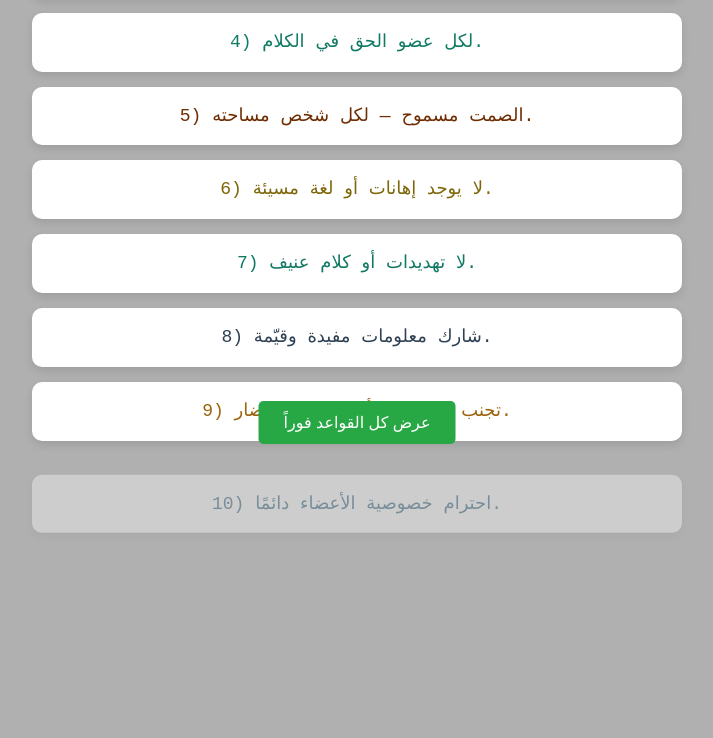
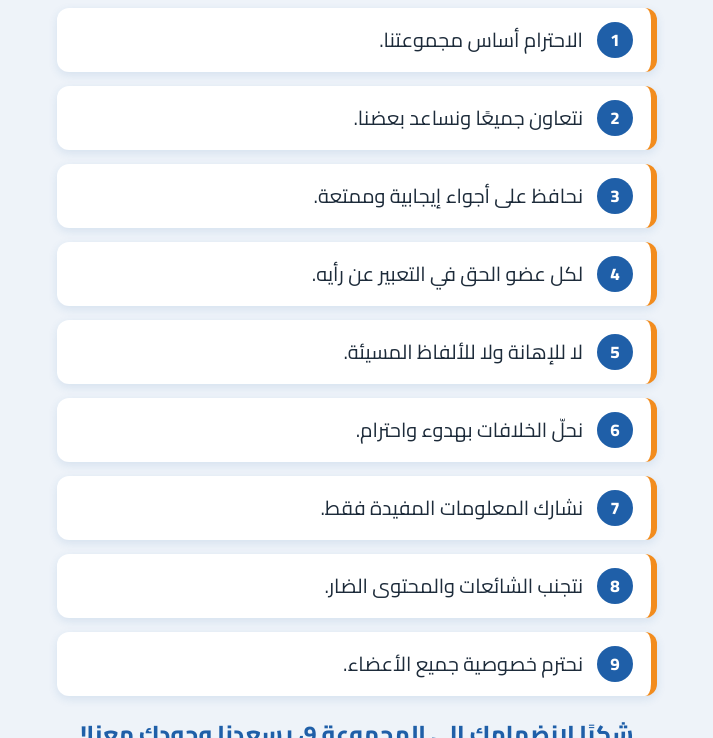
Before and after one commit to rafiktifouti-creator/rules-for-group-14, a plain HTML site: page index.html in a window 1280 px wide. Shown: the part 336-1074 px from the top of the page, without its empty margins (283-996 px from the left). Before the commit the page ends 965 px from the top, so only its background shows below. Drawn offline with Linux system fonts and the light colour scheme.

Commit message:
Add files via upload

```diff
--- a/index.html
+++ b/index.html
@@ -1,156 +1,220 @@
 <!DOCTYPE html>
-<html lang="ar">
+<html lang="ar" dir="rtl">
 <head>
     <meta charset="UTF-8">
-    <link rel="icon" href="Img.jpg.webp">
     <meta name="viewport" content="width=device-width, initial-scale=1.0">
-    <title>group 14 — القواعد بيننا</title>
+    <title>المجموعة 9 — قواعدنا</title>
+    <link rel="icon" href="logo2.jpg">
+    <link rel="preconnect" href="https://fonts.googleapis.com">
+    <link rel="preconnect" href="https://fonts.gstatic.com" crossorigin>
+    <link href="https://fonts.googleapis.com/css2?family=Cairo:wght@400;600;800&display=swap" rel="stylesheet">
     <style>
+        :root {
+            --bg: #eef3f9;
+            --card: #ffffff;
+            --ink: #1d2b3a;
+            --muted: #5b6b7c;
+            --blue: #1f5fa8;
+            --orange: #f28c1e;
+            --shadow: 0 3px 10px rgba(31, 95, 168, 0.12);
+        }
+
+        * { box-sizing: border-box; }
+
         body {
-            font-family: monospace;
-            background-color: #b0b0b0;
-            color: #333;
+            font-family: "Cairo", "Segoe UI", Tahoma, Arial, sans-serif;
+            background: var(--bg);
+            color: var(--ink);
             margin: 0;
-            padding: 20px 0;
+            padding: 32px 16px 50px;
             text-align: center;
         }
 
+        .logo {
+            width: clamp(110px, 28vw, 160px);
+            height: auto;
+            display: block;
+            margin: 0 auto 8px;
+            mix-blend-mode: multiply;
+        }
+
         h1 {
-            color: #c00;
-            /* العنوان الأحمر */
-            margin-bottom: 30px;
+            color: var(--blue);
+            font-size: clamp(26px, 6vw, 36px);
+            font-weight: 800;
+            margin: 0 0 8px;
+        }
+
+        .subtitle {
+            color: var(--muted);
+            font-size: clamp(16px, 3.8vw, 19px);
+            margin: 0 auto 32px;
+            max-width: 520px;
         }
 
         #output {
             display: flex;
             flex-direction: column;
             align-items: center;
-            margin-bottom: 80px;
-            /* مساحة لزر ثابت أسفل */
+            gap: 14px;
         }
 
         .rule {
-            background-color: #fff;
-            padding: 15px 25px;
-            border-radius: 10px;
-            box-shadow: 0 4px 8px rgba(0, 0, 0, 0.1);
-            margin-bottom: 15px;
-            width: 80%;
+            display: flex;
+            align-items: center;
+            gap: 14px;
+            width: 100%;
             max-width: 600px;
+            background: var(--card);
+            border-right: 6px solid var(--orange);
+            border-radius: 12px;
+            box-shadow: var(--shadow);
+            padding: 14px 18px;
+            text-align: right;
+            font-size: clamp(17px, 4.2vw, 20px);
+            line-height: 1.7;
             opacity: 0;
-            transform: translateY(30px);
-            transition: all 0.6s ease;
-            font-size: 18px;
-            line-height: 1.6;
-            text-align: center;
+            transform: translateY(16px);
+            transition: opacity 0.5s ease, transform 0.5s ease;
+        }
+
+        .rule.show {
+            opacity: 1;
+            transform: none;
+        }
+
+        .num {
+            flex: none;
+            width: 36px;
+            height: 36px;
+            border-radius: 50%;
+            background: var(--blue);
+            color: #fff;
+            font-weight: 800;
+            font-size: 17px;
+            display: flex;
+            align-items: center;
+            justify-content: center;
         }
 
         #final {
-            font-size: 19px;
-            /* أكبر قليلاً فقط لتكون واضحة، لا تشبه العنوان */
-            font-weight: bold;
-            margin-top: 20px;
-            color: #1f618d;
-            /* اللون الأزرق */
+            margin: 18px auto 0;
+            max-width: 600px;
+            text-align: center;
+            color: var(--blue);
+            font-size: clamp(19px, 4.8vw, 23px);
+            font-weight: 800;
+            line-height: 1.7;
+            opacity: 0;
+            transition: opacity 0.6s ease;
         }
+
+        #final.show { opacity: 1; }
 
         #skipButton {
             position: fixed;
             bottom: 20px;
             left: 50%;
             transform: translateX(-50%);
-            padding: 12px 25px;
-            font-size: 16px;
-            background-color: #28a745;
+            padding: 12px 26px;
+            font-family: inherit;
+            font-size: 17px;
+            font-weight: 600;
+            background: var(--orange);
             color: #fff;
             border: none;
-            border-radius: 5px;
+            border-radius: 999px;
+            box-shadow: 0 4px 12px rgba(0, 0, 0, 0.25);
             cursor: pointer;
-            z-index: 1000;
+            z-index: 10;
         }
 
-        #skipButton:hover {
-            background-color: #1e7e34;
-        }
-        p {
-            text-align: center;
+        #skipButton:hover { background: #d97706; }
+        #skipButton:focus-visible { outline: 3px solid var(--blue); outline-offset: 3px; }
+        #skipButton[hidden] { display: none; }
+
+        footer { margin-top: 36px; font-size: 15px; }
+        footer a { color: var(--muted); text-decoration: none; }
+        footer a:hover { color: var(--blue); text-decoration: underline; }
+
+        @media (prefers-reduced-motion: reduce) {
+            .rule, #final { transition: none; transform: none; }
         }
     </style>
 </head>
 
 <body>
-    <a style="color: black;text-decoration: none;" href="https://rafiktifouti-creator.github.io/rafik-web/"><p>@by_rafik</p></a>
-    <h1>group 14 — القواعد بيننا</h1>
+    <img class="logo" src="logo2.jpg" alt="شعار المجموعة">
+    <h1>المجموعة 9 — قواعدنا</h1>
+    <p class="subtitle">قواعد بسيطة تجعل مجموعتنا مكانًا مريحًا للجميع.</p>
+
     <div id="output"></div>
-    <button id="skipButton">عرض كل القواعد فوراً</button>
+    <p id="final"></p>
+
+    <button id="skipButton" type="button">عرض كل القواعد</button>
+
+    <footer>
+        <a href="https://rafiktifouti-creator.github.io/rafik-web/" dir="ltr">@by_rafik</a>
+    </footer>
 
     <script>
         const rules = [
-            "1) الاحترام هو أساس المجموعة.",
-            "2) التعاون متبادل بين جميع الأعضاء.",
-            "3) الحفاظ على جو إيجابي.",
-            "4) لكل عضو الحق في الكلام.",
-            "5) الصمت مسموح — لكل شخص مساحته.",
-            "6) لا يوجد إهانات أو لغة مسيئة.",
-            "7) لا تهديدات أو كلام عنيف.",
-            "8) شارك معلومات مفيدة وقيّمة.",
-            "9) تجنب الشائعات أو المحتوى الضار.",
-            "10) احترام خصوصية الأعضاء دائمًا.",
-            "11) حل النزاعات بهدوء واحترام.",
-            "12) اتباع تعليمات الإدارة للحفاظ على النظام.",
-            "13) تجنب الرسائل المكررة أو السبام.",
-            "14) نشر الإيجابية وجعل المجموعة ممتعة."
+            "الاحترام أساس مجموعتنا.",
+            "نتعاون جميعًا ونساعد بعضنا.",
+            "نحافظ على أجواء إيجابية وممتعة.",
+            "لكل عضو الحق في التعبير عن رأيه.",
+            "لا للإهانة ولا للألفاظ المسيئة.",
+            "نحلّ الخلافات بهدوء واحترام.",
+            "نشارك المعلومات المفيدة فقط.",
+            "نتجنب الشائعات والمحتوى الضار.",
+            "نحترم خصوصية جميع الأعضاء."
         ];
+        const finalText = "شكرًا لانضمامك إلى المجموعة 9، يسعدنا وجودك معنا!";
 
-        const colors = [
-            "#d35400", "#1f618d", "#b9770e", "#117a65", "#6e2c00",
-            "#7d6608", "#117864", "#2e4053", "#9c640c", "#1a5276",
-            "#b03a2e", "#4d5656", "#6c3483", "#2874a6"
-        ];
+        const output = document.getElementById("output");
+        const finalEl = document.getElementById("final");
+        const skipButton = document.getElementById("skipButton");
+        const reduceMotion = window.matchMedia("(prefers-reduced-motion: reduce)").matches;
 
-        const output = document.getElementById('output');
-        const skipButton = document.getElementById('skipButton');
+        const delay = 450;
+        let skip = reduceMotion;
 
-        let charDelay = 40;
-        const lineDelay = 500;
-        let skip = false;
-
-        async function showRule(text, color, isFinal = false) {
-            const div = document.createElement('div');
-            if (isFinal) {
-                div.id = 'final';
-                div.textContent = text;
-            } else {
-                div.className = 'rule';
-                div.style.color = color;
-                div.textContent = text;
-            }
-            output.appendChild(div);
-
-            if (skip) {
-                div.style.opacity = 1;
-                div.style.transform = 'translateY(0)';
-                return;
-            }
-
-            await new Promise(r => setTimeout(r, charDelay));
-            div.style.opacity = 1;
-            div.style.transform = 'translateY(0)';
-            await new Promise(r => setTimeout(r, lineDelay));
-        }
+        const wait = ms => new Promise(r => setTimeout(r, ms));
 
         async function showRules() {
             for (let i = 0; i < rules.length; i++) {
-                await showRule(rules[i], colors[i]);
+                const div = document.createElement("div");
+                div.className = "rule";
+
+                const num = document.createElement("span");
+                num.className = "num";
+                num.textContent = i + 1;
+
+                const text = document.createElement("span");
+                text.textContent = rules[i];
+
+                div.append(num, text);
+                output.appendChild(div);
+
+                // يجبر المتصفح على رسم العنصر قبل بدء الحركة
+                void div.offsetHeight;
+                div.classList.add("show");
+
+                if (!skip) await wait(delay);
             }
-            await showRule("اشكرك لانضمامك إلى المجموعة 14", null, true);
+
+            finalEl.textContent = finalText;
+            void finalEl.offsetHeight;
+            finalEl.classList.add("show");
+            skipButton.hidden = true;
         }
 
-        skipButton.addEventListener('click', () => { skip = true; });
+        skipButton.addEventListener("click", () => {
+            skip = true;
+            skipButton.hidden = true;
+        });
 
         showRules();
     </script>
-
 </body>
-
 </html>
```
Also changed, not shown: logo1.webp (added), logo2.jpg (added).
